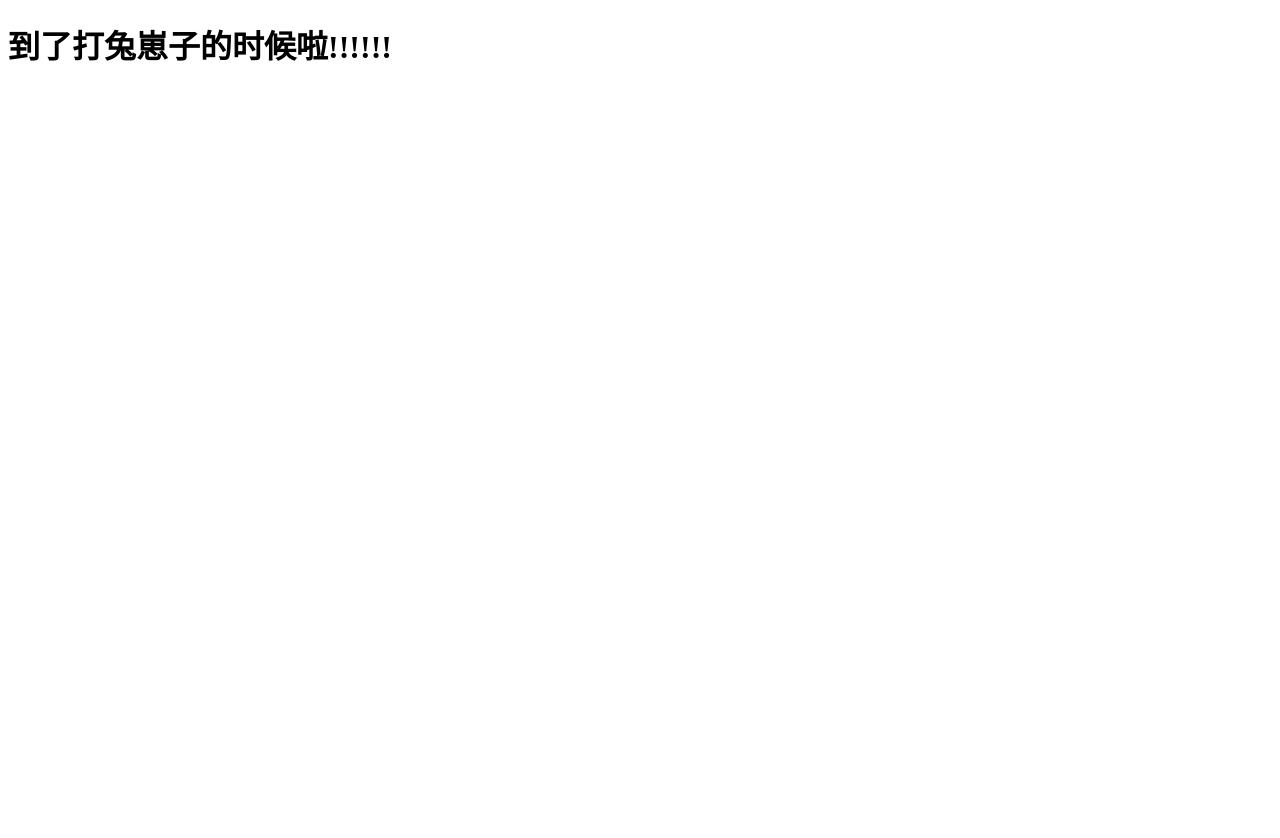
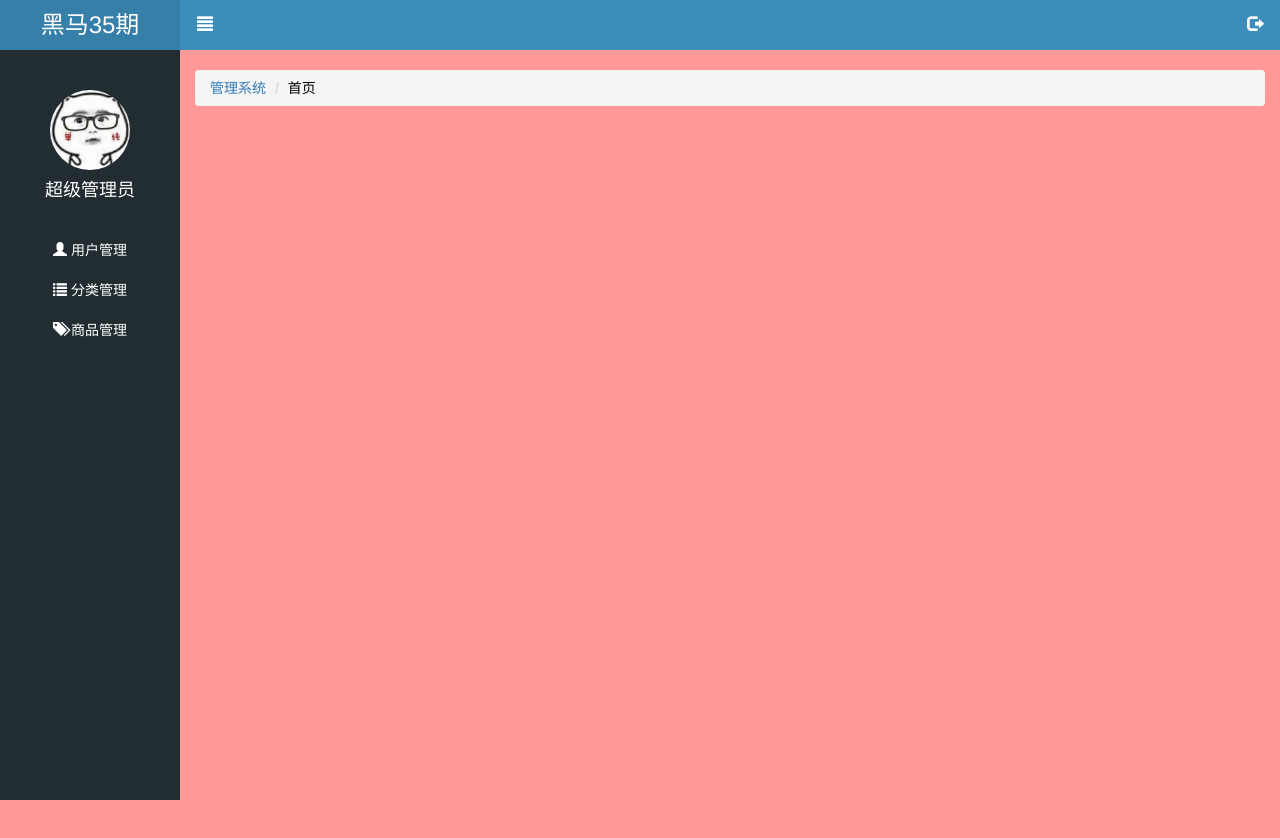
Before and after one commit to SaiyunMing/letao, a website: page public/back/index.html in a window 1280 px wide. Before the commit the page ends 800 px from the top, so only its background shows below. Drawn offline with Linux system fonts and the light colour scheme.

Commit message:
公共部分静态 八成

```diff
--- a/public/back/index.html
+++ b/public/back/index.html
@@ -1,12 +1,81 @@
 <!DOCTYPE html>
 <html lang="en">
+
 <head>
     <meta charset="UTF-8">
     <meta name="viewport" content="width=device-width, initial-scale=1.0">
     <meta http-equiv="X-UA-Compatible" content="ie=edge">
-    <title>Document</title>
+    <link rel="stylesheet" href="./lib/bootstrap/css/bootstrap.min.css">
+    <link rel="stylesheet" href="./lib/bootstrap-validator/css/bootstrapValidator.min.css">
+    <link rel="stylesheet" href="./lib/nprogress/nprogress.css">
+    <link rel="stylesheet" href="./css/common.css">
+    <title>乐淘首页</title>
 </head>
+
 <body>
-    <h1>到了打兔崽子的时候啦!!!!!!</h1>
+    <!-- 左侧菜单栏 -->
+    <div class="lt_aside">
+        <!-- 标题 -->
+        <div class="title">
+            <a href="index.html">黑马35期</a>
+        </div>
+        <!-- 用户头像 -->
+        <div class="user">
+            <img src="./images/10.jpg" alt="">
+            <p>超级管理员</p>
+        </div>
+        <!-- 导航 -->
+        <div class="nav">
+            <ul>
+                <li><a href="user.html">
+                        <i class="glyphicon glyphicon-user"></i>
+                        <span>用户管理</span>
+
+                    </a></li>
+                <li><a href="user.html">
+                        <i class="glyphicon glyphicon-list""></i>
+                        <span>分类管理</span>
+                    </a></li>
+                <li><a href="
+                            product.html">
+                            <i class="glyphicon glyphicon-tags"></i>
+                            <span>商品管理</span>
+                    </a></li>
+            </ul>
+        </div>
+    </div>
+
+
+    <!-- 右侧主体 -->
+    <div class="lt_main">
+
+
+        <!-- 顶部菜单 -->
+        <div class="topbar">
+            <a href="javascript:;" class="pull-left"><i class="glyphicon glyphicon-align-justify"></i></a>
+            <a href="javascript:;" class="pull-right"><i class="glyphicon glyphicon-log-out"></i></a>
+        </div>
+        <!-- 底部主体 -->
+        <div class="container-fluid">
+
+            <!-- 路径导航 -->
+            <ol class="breadcrumb">
+                <li><a href="index.html">管理系统</a></li>
+                <li>首页</li>
+
+            </ol>
+        </div>
+    </div>
+
+
+
+
+
+    <script src="./lib/jquery/jquery.min.js"></script>
+    <script src="./lib/bootstrap/js/bootstrap.min.js"></script>
+    <script src="./lib/bootstrap-validator/js/bootstrapValidator.min.js"></script>
+    <script src="./lib/nprogress/nprogress.js"></script>
+    <script src="./js/common.js"></script>
 </body>
+
 </html>
--- a/public/back/less/common.less
+++ b/public/back/less/common.less
@@ -1,3 +1,17 @@
+li {
+    list-style: none;
+}
+a:link,
+a:visited,
+a:hover,
+a:active {
+    text-decoration: none;
+}
+
+
+/*--------------------登录页-------------------  */
+
+
 .body_bg {
     background-color: #222D32;
 }
@@ -12,3 +26,122 @@
 .mt_150 {
     margin-top: 150px;
 }
+
+
+
+/* --------------------首页-------------------- */
+/*左侧*/
+.lt_aside {
+    width: 180px;
+    height: 100%;
+    background-color: #222D32;
+    position: fixed;
+    left: 0;
+    top: 0;
+    color: #fff;
+    z-index: 999;
+
+    .title {
+        width: 100%;
+        height: 50px;
+        text-align: center;
+        line-height: 50px;
+        font-size: 24px;
+        background-color: #367FA9;
+
+        a {
+            color: #fff;
+        }
+    }
+
+    /*用户*/
+    .user {
+        width: 100%;
+        height: 180px;
+        text-align: center;
+        padding-top: 40px;
+
+        img {
+            width: 80px;
+            height: 80px;
+            border-radius: 50%;
+        }
+
+        p {
+            font-size: 18px;
+            margin-top: 8px;
+        }
+    }
+
+    /*导航*/
+    .nav {
+        ul {
+            padding: 0;
+
+            li {
+                a {
+                    display: block;
+                    width: 100%;
+                    height: 40px;
+                    line-height: 40px;
+                    text-align: center;
+                    color: #fff;
+                }
+
+            }
+        }
+
+    }
+
+}
+
+
+
+
+/*右侧*/
+.lt_main {
+    width: 100%;
+    height: 1000px;
+    padding-left: 180px;
+    background-color: #f99;
+    color: #fff;
+
+    /*顶部菜单*/
+    .topbar {
+        width: 100%;
+        height: 50px;
+        background-color: #3C8DBC;
+        position: fixed;
+        padding-left: 180px;
+        left: 0;
+        top: 0;
+
+        a {
+            width: 50px;
+            height: 50px;
+            line-height: 50px;
+            text-align: center;
+            font-size: 16px;
+            color: #fff;
+
+        }
+    }
+
+    /*路径导航*/
+    div.container-fluid{
+        margin-top: 50px;
+
+        .breadcrumb {
+            margin-top : 20px;
+
+            li {
+                color: #000;
+            }
+        }
+
+
+    }
+
+
+
+}
```
Also changed, not shown: public/back/product.html (added, +12 -0 lines), public/back/user.html (added, +12 -0 lines), public/back/css/common.css, public/back/images/10.jpg (added).
